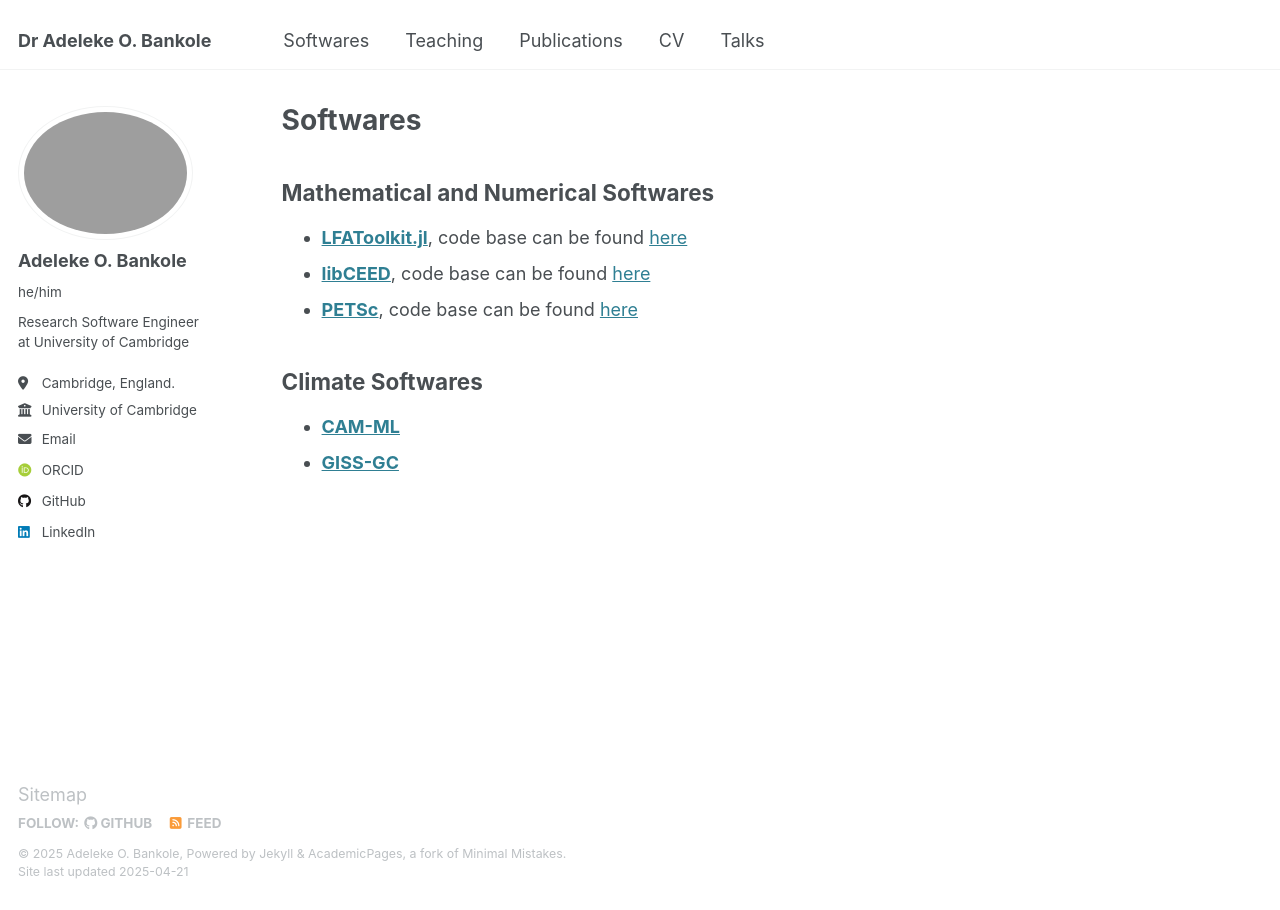
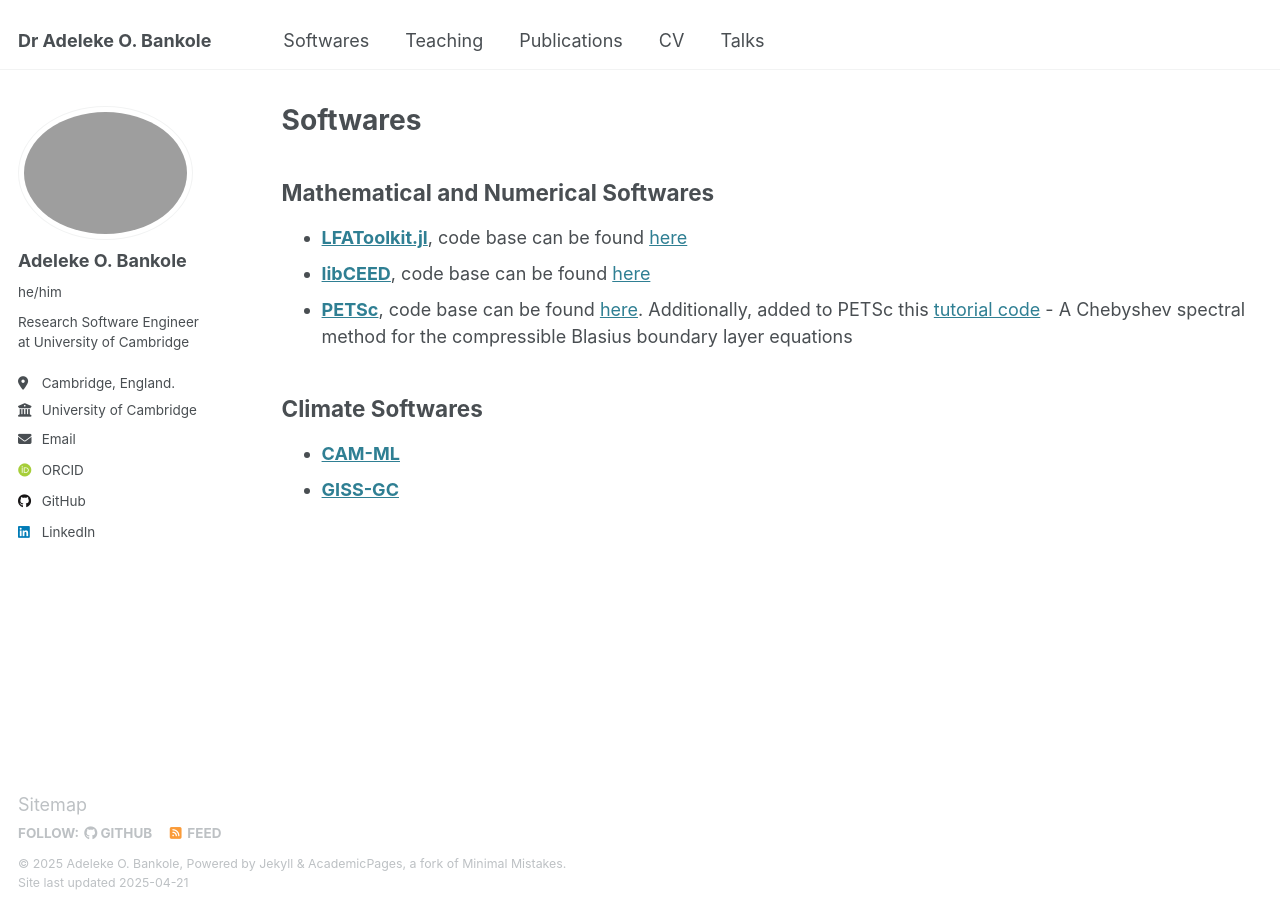
Before and after one commit to AdelekeBankole/adelekebankole.github.io, a Jekyll site: the page built from _softwares/softwares.md, in a window 1280 px wide. Built offline with Jekyll 4.4.1, drawn with Linux system fonts in a browser that asks for light colours; some web fonts are replaced.

Commit message:
add link to your contribution in petsc

```diff
--- a/_softwares/softwares.md
+++ b/_softwares/softwares.md
@@ -9,7 +9,7 @@ author_profile: true
 <!--====== -->
 * [**LFAToolkit.jl**](https://jeremylt.github.io/LFAToolkit.jl/stable/), code base can be found [here](https://github.com/jeremylt/LFAToolkit.jl)
 * [**libCEED**](https://libceed.org/en/latest/), code base can be found [here](https://github.com/CEED/libCEED)
-* [**PETSc**](https://petsc.org/release/), code base can be found [here](https://github.com/petsc/petsc)
+* [**PETSc**](https://petsc.org/release/), code base can be found [here](https://github.com/petsc/petsc). Additionally, added to PETSc this [tutorial code](https://petsc.org/release/src/snes/tutorials/ex31.c.html) - A Chebyshev spectral method for the compressible Blasius boundary layer equations
 
 ## Climate Softwares
 <!-- ====== -->
```
